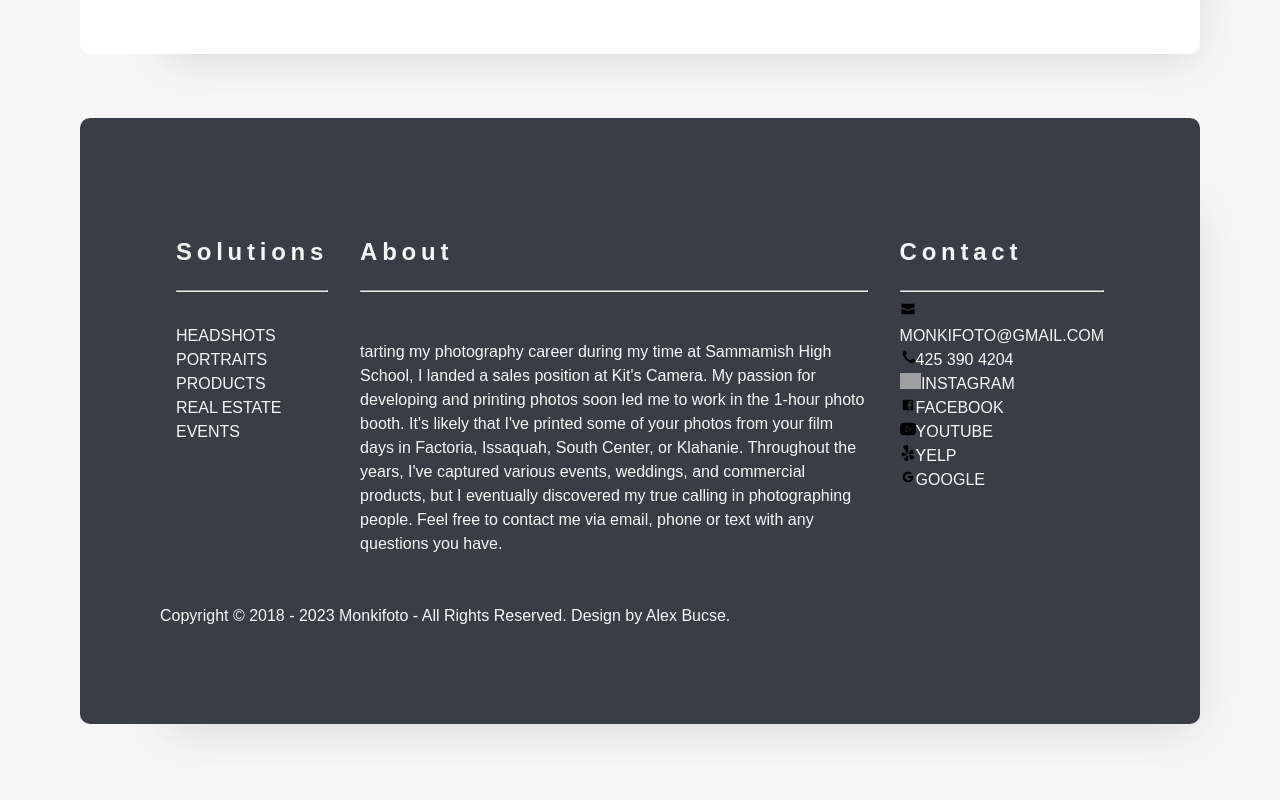
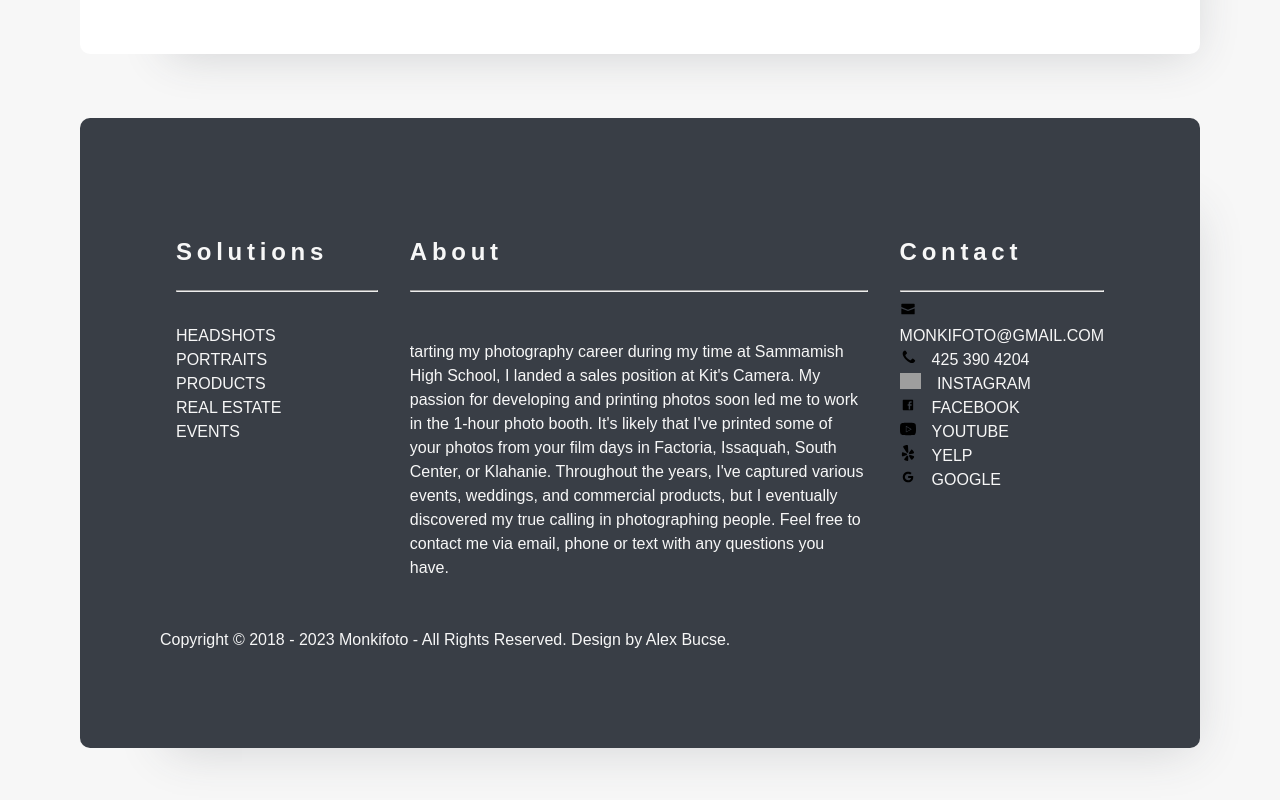
Before and after one commit to monkifoto/abPhoto, an Angular app in the folder abphoto/: page / in a window 1280 px wide. Shown: the part 4874-5674 px from the top of the page. Built offline with nearby package versions, Linux system fonts and the light colour scheme; grey boxes are pictures that could not be loaded.

Commit message:
footer icon space

```diff
--- a/abphoto/src/app/footer/footer.component.css
+++ b/abphoto/src/app/footer/footer.component.css
@@ -19,11 +19,15 @@
 
 .section1
 .section3{
-  flex: 0 0 10%;
+  flex: 0 0 20%;
+}
+
+.section3 a img{
+  padding-right: 1rem;
 }
 
 .section2{
-  flex: 1 0 50%
+  flex: 1 0 30%
 }
 
 .footer_section .link a{
--- a/abphoto/src/styles.css
+++ b/abphoto/src/styles.css
@@ -85,7 +85,7 @@ body{
 
     --foreground:  hsl( var(--clr-light));
     --background:  hsl( var(--clr-dark));
-    --shadow: hsl( var(--clr-light)/ 0.20);
+    --shadow: hsl( var(--clr-light)/ 0.30);
 
   }
 
```
